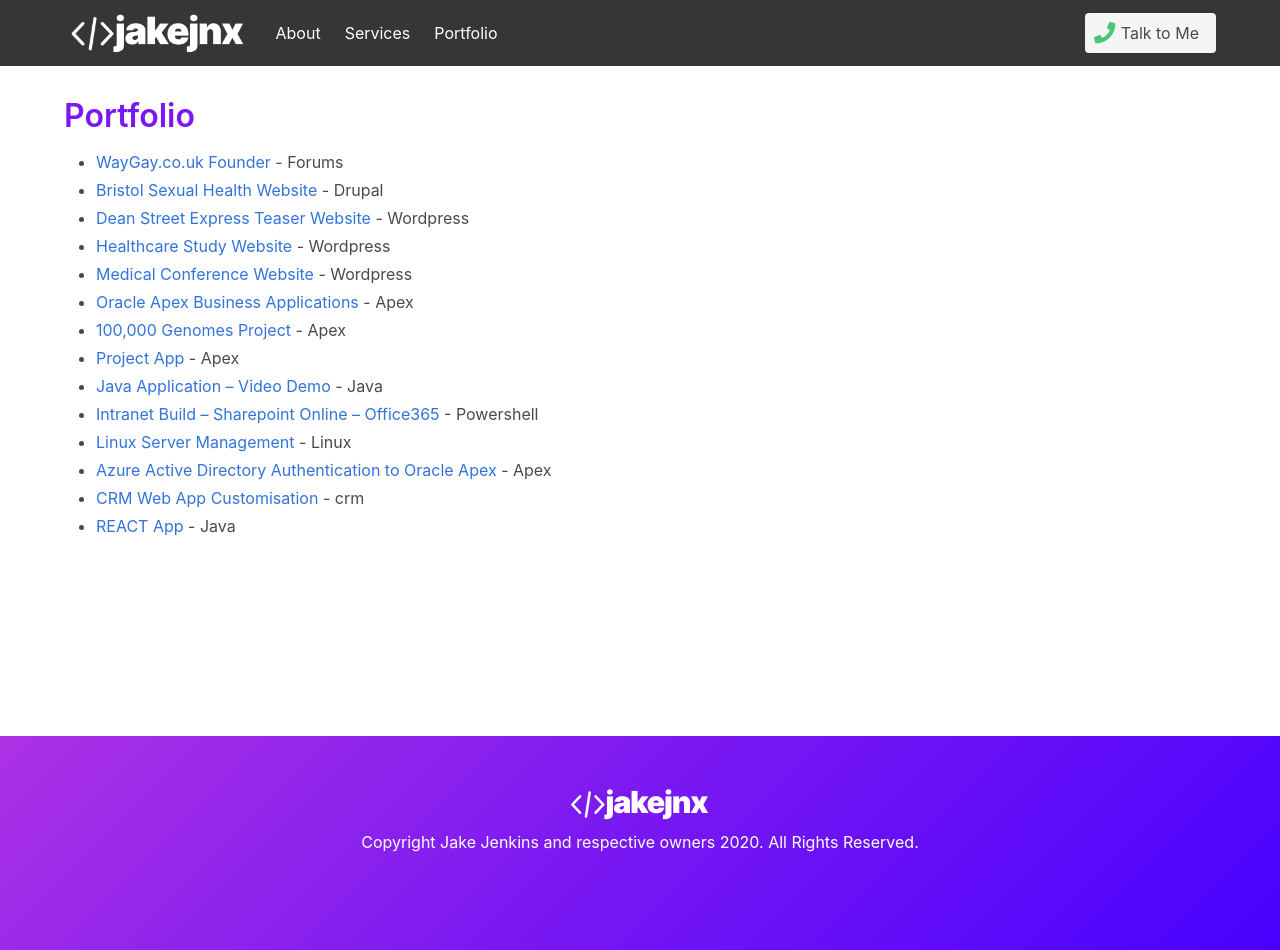
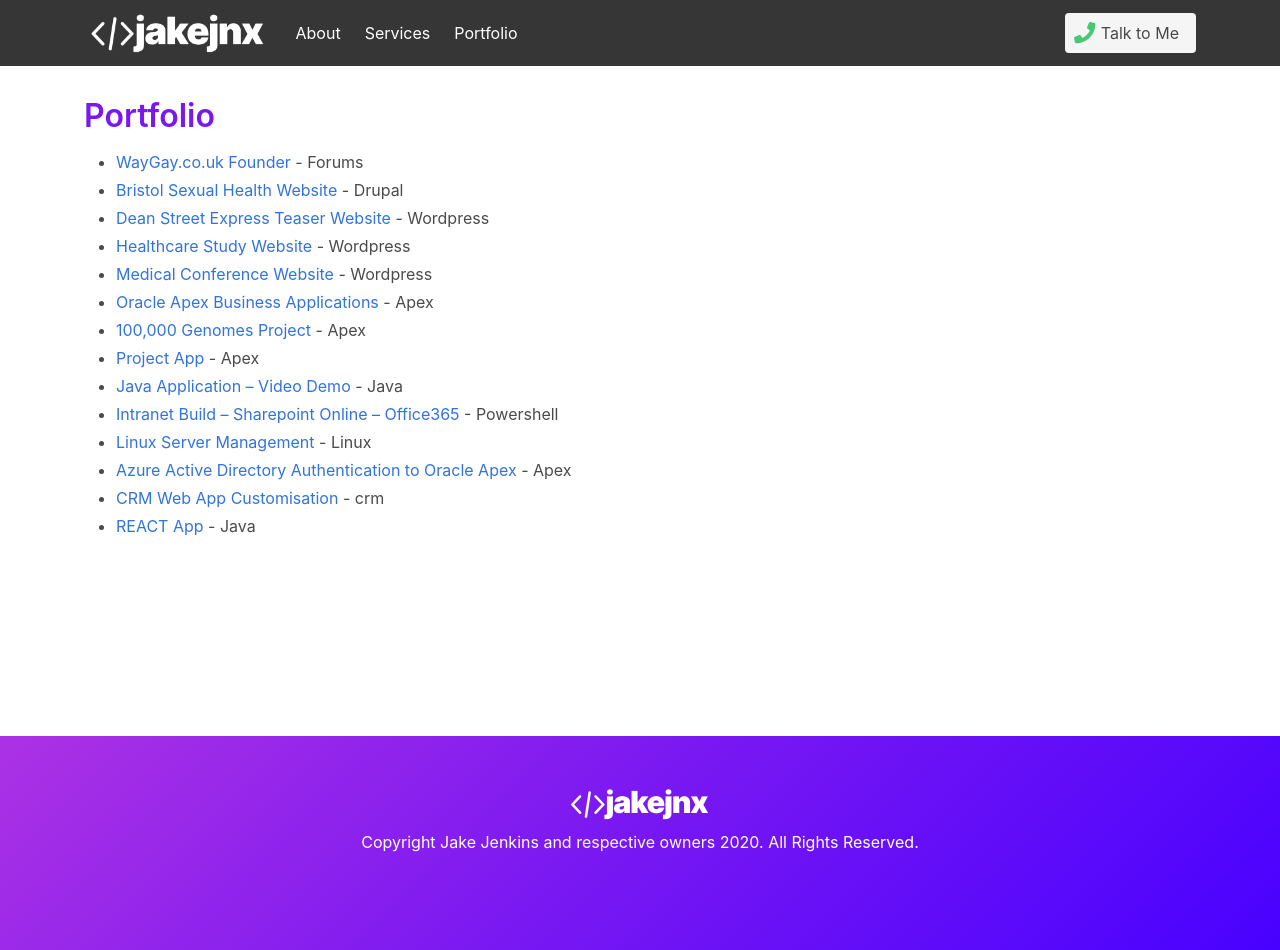
Before and after one commit to jake-jenkins/jjnx-bulma, a Jekyll site: the page built from portfolio.markdown, in a window 1280 px wide. Built offline with Jekyll 4.4.1, drawn with Linux system fonts in a browser that asks for light colours; nearby versions of some CDN libraries; our own code applies the rules of GitHub Pages for plain Markdown files.

Commit message:
Update head.html

```diff
--- a/_includes/head.html
+++ b/_includes/head.html
@@ -82,6 +82,11 @@
     background: linear-gradient(90deg, rgba(224,1,182,1) 50%, rgba(255,147,251,1) 100%);
     }
 
+    .container {
+      padding-left: 20px;
+      padding-right: 20px;
+    }
+
  </style>
 
 
```
